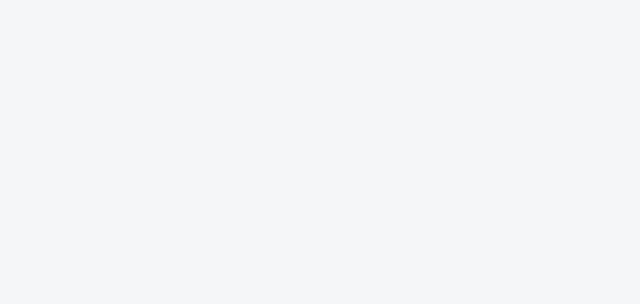
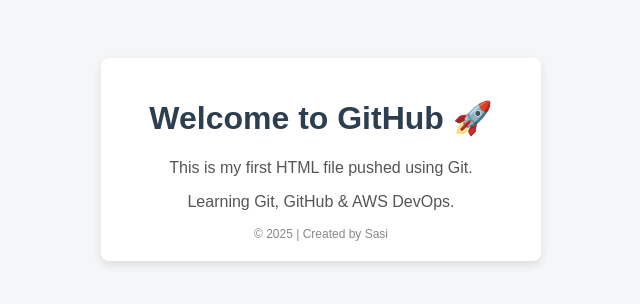
Before and after one commit to sasipreethamchandaka/gitpractice, a plain HTML site: page sample.html in a window 1280 px wide. Shown: the whole page, without its empty margins (319-959 px from the left). Drawn offline with Linux system fonts and the light colour scheme.

Commit message:
update the code

```diff
--- a/sample.html
+++ b/sample.html
@@ -26,4 +26,21 @@
         }
         footer {
             margin-top: 15px;
-            font-siz
+            font-size: 12px;
+            color: #888;
+        }
+    </style>
+</head>
+<body>
+
+    <div class="card">
+        <h1>Welcome to GitHub 🚀</h1>
+        <p>This is my first HTML file pushed using Git.</p>
+        <p>Learning Git, GitHub & AWS DevOps.</p>
+        <footer>
+            © 2025 | Created by Sasi
+        </footer>
+    </div>
+
+</body>
+</html>
```
